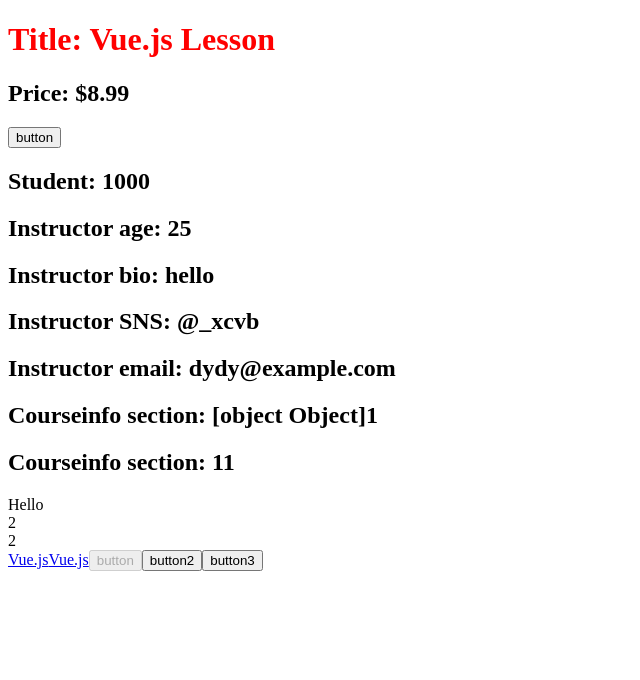
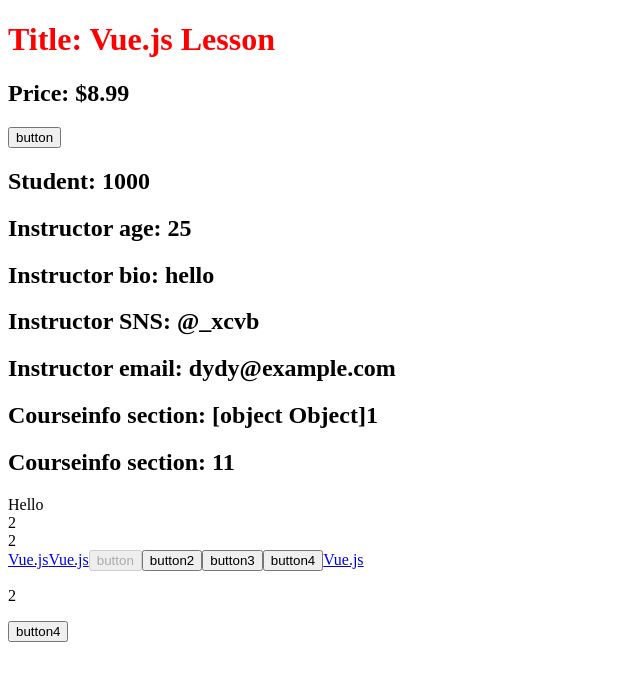
Before and after one commit to kadokichi/vue-lesson, a Vue app in the folder vue-lesson/: page / in a window 1280 px wide. Shown: the top 680 px of the page, without its empty margins (0-640 px from the left). Built offline with nearby package versions, Linux system fonts and the light colour scheme.

Commit message:
prevent stop

```diff
--- a/vue-lesson/src/App.vue
+++ b/vue-lesson/src/App.vue
@@ -78,6 +78,14 @@
 
   <button @click="count++">button2</button>
   <button @click="countUp">button3</button>
+
+  <button @click="$event.preventDefault()">button4</button>
+  <a href="https://vuejs.org" @click.prevent>Vue.js</a>
+
+  <p>{{ count }}</p>
+  <div @click="count++">
+    <button @click.stop="count = 30">button4</button>
+  </div>
 </template>
 <style>
   h1 {
```
